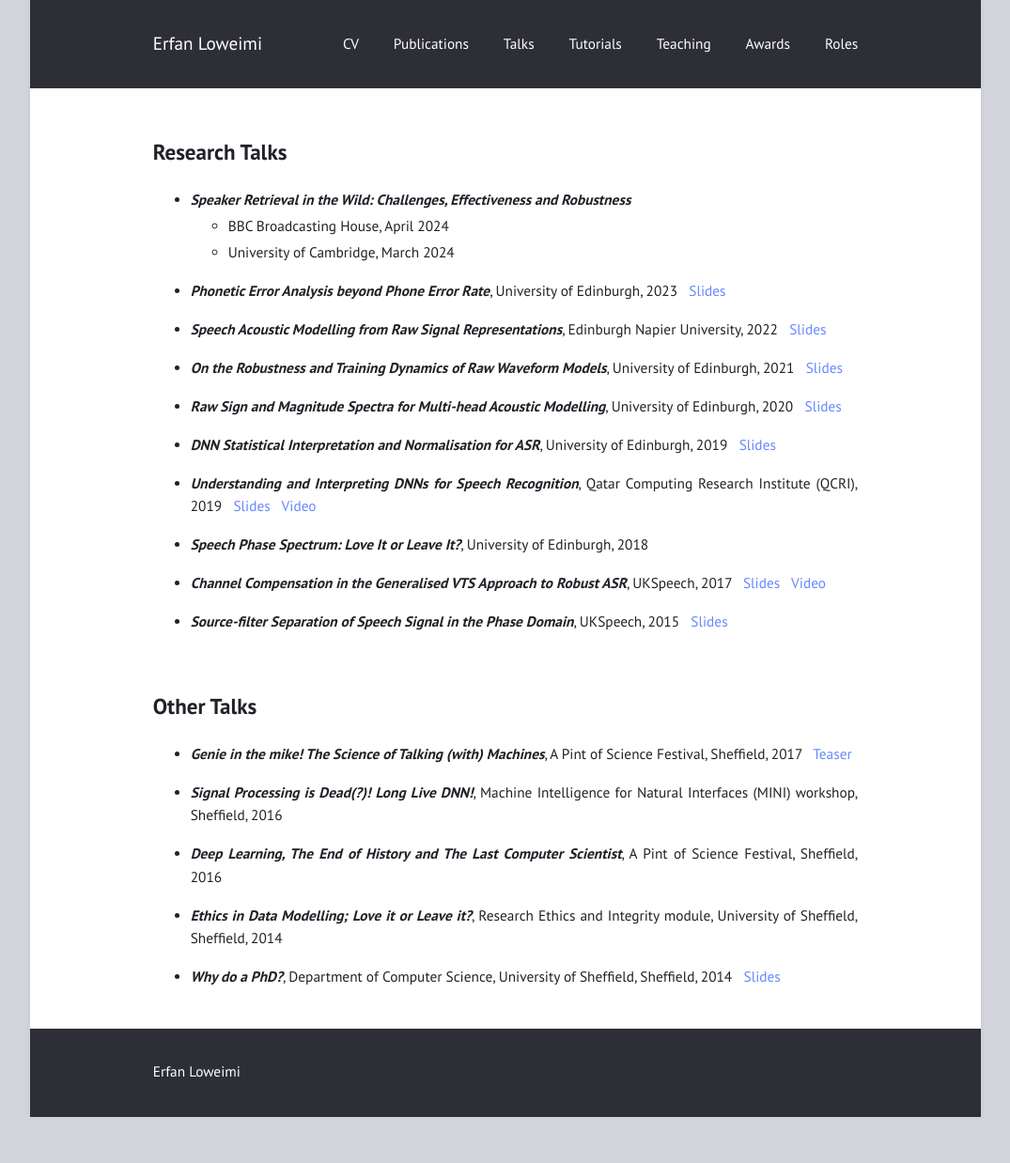
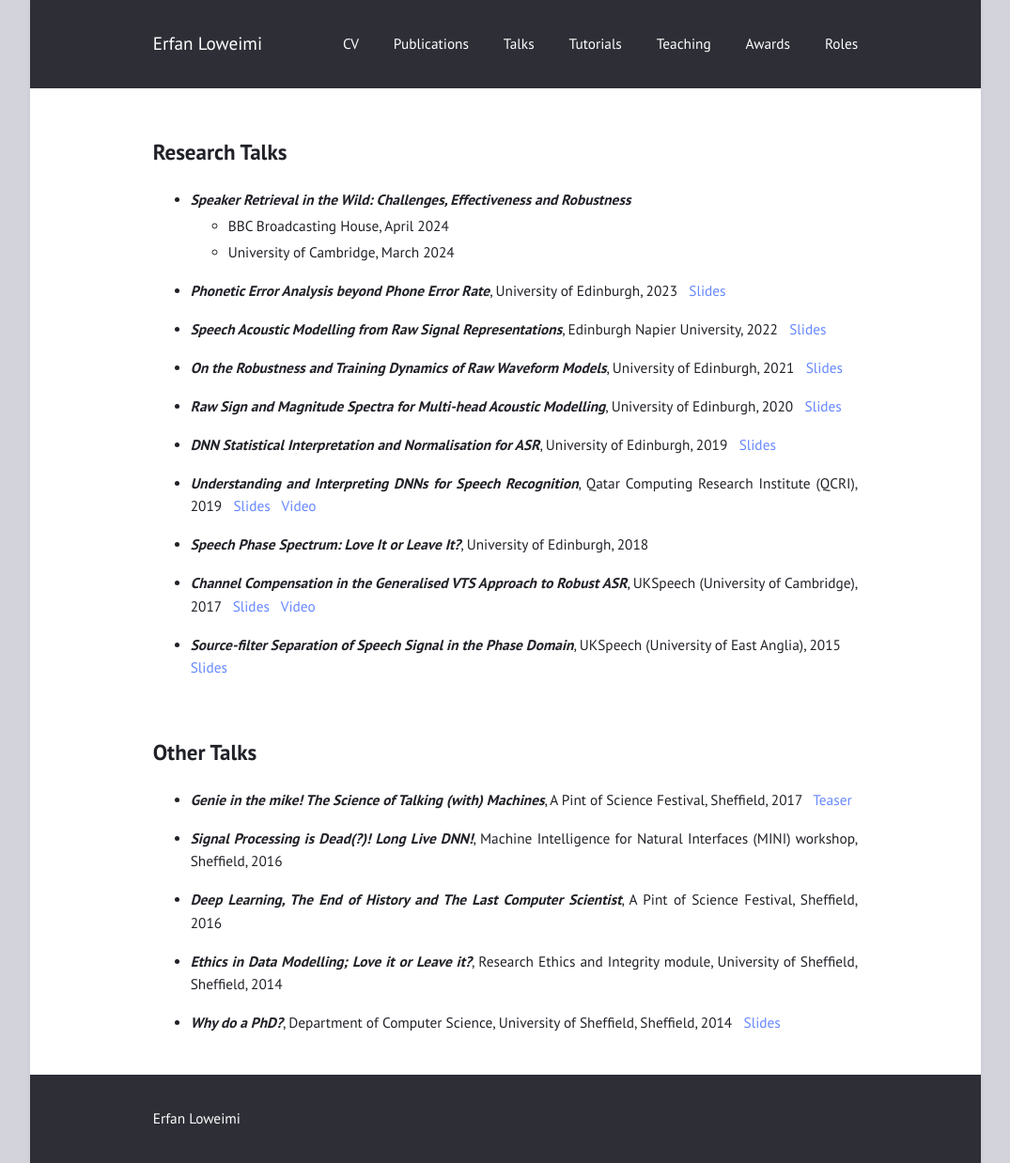
Before and after one commit to eloweimi/eloweimi.github.io, a Jekyll site: the page built from talks.md, in a window 1280 px wide. Shown: the whole page at 94% size, without its empty margins (102-1177 px from the left). Built offline with Jekyll 4.4.1, drawn with Linux system fonts in a browser that asks for light colours; before the commit the page ends 1189 px from its top, so only the background shows below that.

Commit message:
Update talks.md

```diff
--- a/talks.md
+++ b/talks.md
@@ -25,9 +25,9 @@ Speech Recognition***, Qatar Computing Research Institute (QCRI), 2019 &nbsp; [S
 
   * ***Speech Phase Spectrum: Love It or Leave It?***, University of Edinburgh, 2018 &nbsp; <!--[Slides](/files/Talks/2018_ELoweimi_CSTR_part1.pdf)-->
 
-  * ***Channel Compensation in the Generalised VTS Approach to Robust ASR***, UKSpeech, 2017 &nbsp; [Slides](/files/Talks/2017_UKSpeech.pdf) &nbsp; [Video](https://www.youtube.com/watch?v=iUdGdhvxX7s)
+  * ***Channel Compensation in the Generalised VTS Approach to Robust ASR***, UKSpeech (University of Cambridge), 2017 &nbsp; [Slides](/files/Talks/2017_UKSpeech.pdf) &nbsp; [Video](https://www.youtube.com/watch?v=iUdGdhvxX7s)
 
-  * ***Source-filter Separation of Speech Signal in the Phase Domain***, UKSpeech, 2015 &nbsp; [Slides](/files/Talks/2015_UKSpeech.pdf)
+  * ***Source-filter Separation of Speech Signal in the Phase Domain***, UKSpeech (University of East Anglia), 2015 &nbsp; [Slides](/files/Talks/2015_UKSpeech.pdf)
 
 <br>
 
```
